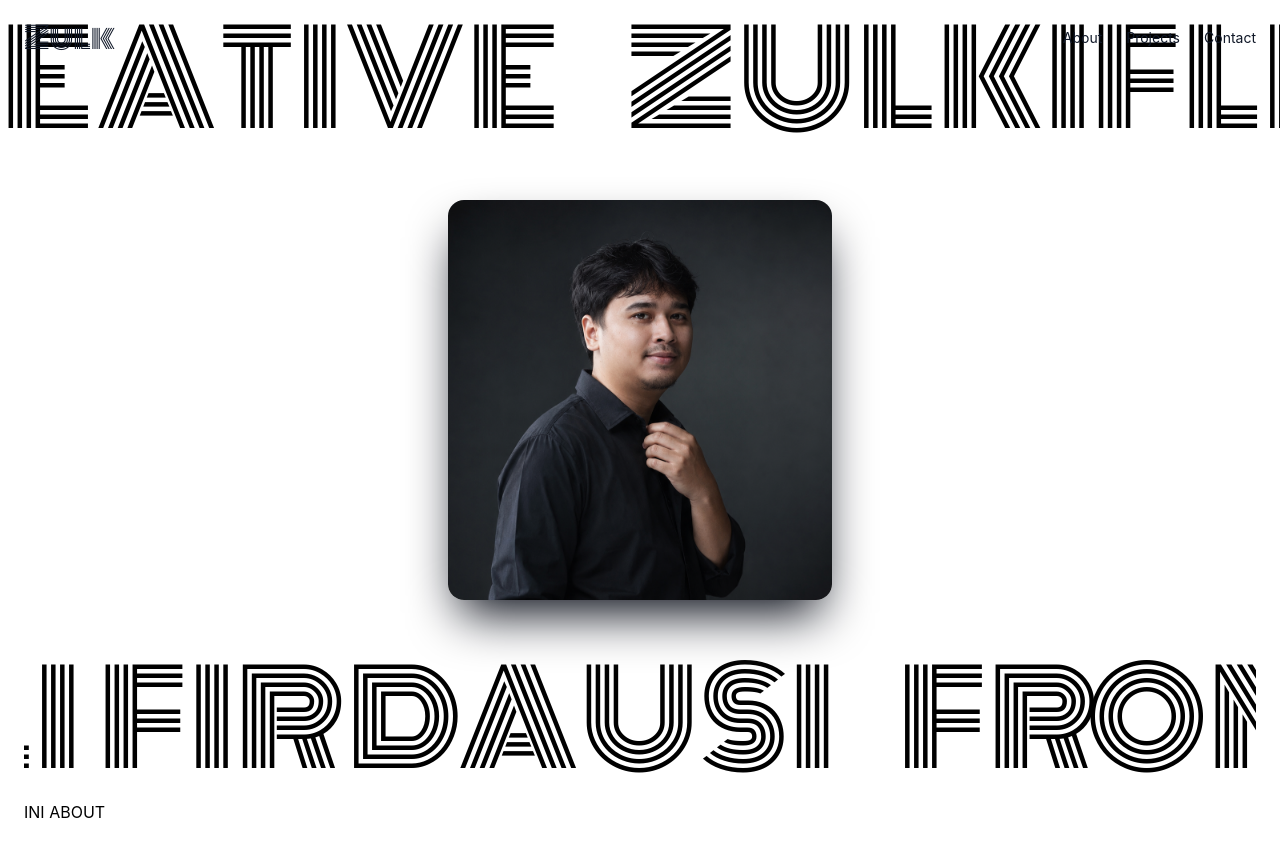
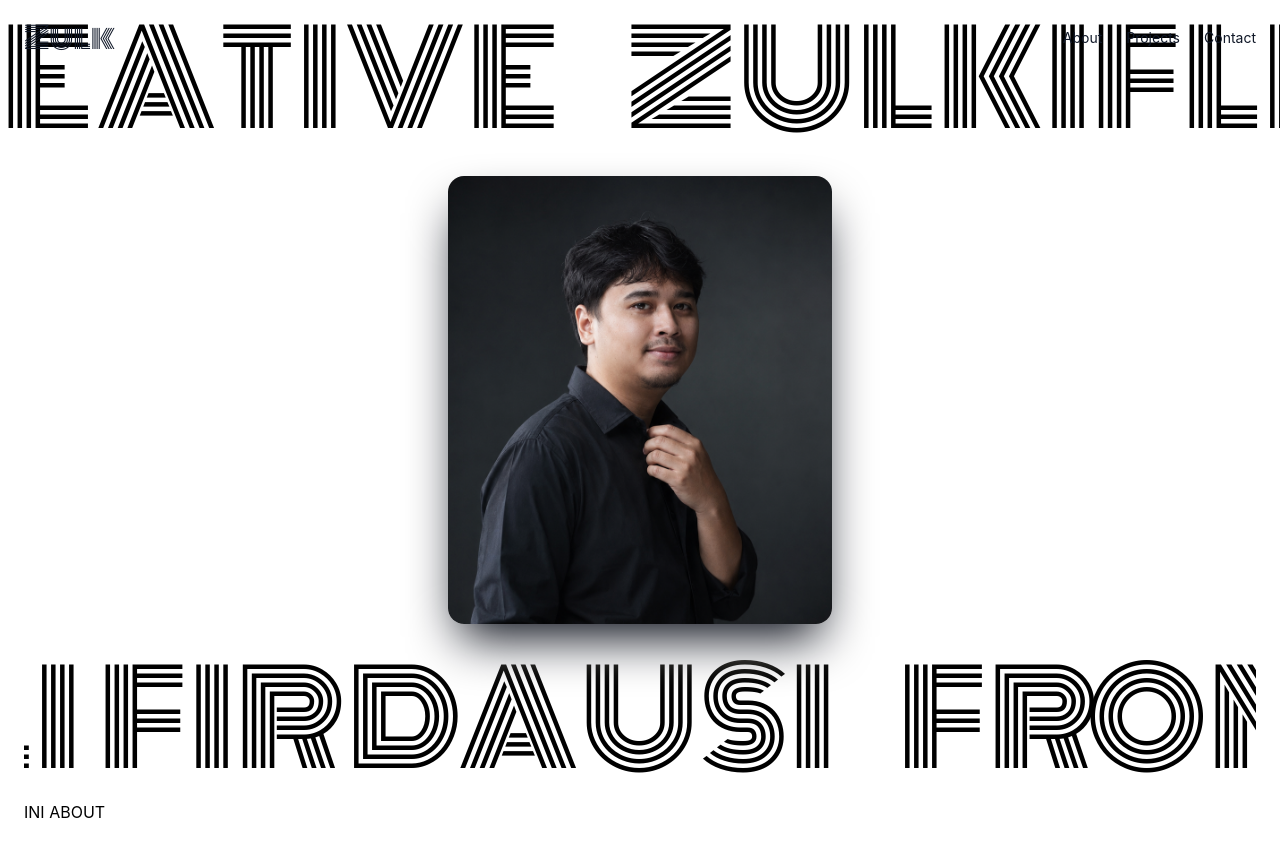
Before and after one commit to Zulkifli70/portofolio-new, a React (Vite) app: page / in a window 1280 px wide. Shown: the top 856 px of the page. Built offline with nearby package versions, Linux system fonts and the light colour scheme.

Commit message:
menambah animasi zoom foto saat scroll

```diff
--- a/src/App.css
+++ b/src/App.css
@@ -22,6 +22,10 @@
   --font-glitch: "Neuton", cursive;
 }
 
+.logo .nav {
+  mix-blend-mode: exclusion;
+}
+
 .scrolling-text {
   @apply w-full h-screen items-center min-h-1/3 flex overflow-hidden;
 }
@@ -36,8 +40,8 @@
 
 .hero-section {
   --section-pad: 1.5rem;
-  --hero-text-y: 10.5rem;
-  --hero-text-top-y: -10rem;
+  --hero-text-y: 16rem;
+  --hero-text-top-y: -16rem;
 }
 
 .hero-text-rail {
@@ -53,7 +57,17 @@
 }
 
 .hero-photo-frame {
+  position: absolute;
+  top: 50%;
+  left: 50%;
+  width: min(24rem, 68vw);
+  height: min(32rem, 56vh);
+  overflow: hidden;
+  border-radius: 1rem;
+  transform: translate(-50%, -50%);
+  transform-origin: center center;
   z-index: 1;
+  will-change: width, height, border-radius;
 }
 
 .hero-photo-frame img {
--- a/src/components/Header.jsx
+++ b/src/components/Header.jsx
@@ -1,11 +1,14 @@
 export default function Header() {
   return (
-    <header className="w-full flex items-center justify-between py-5 px-6 border-gray-200 fixed top-0 left-0 right-0 z-20">
-      <a href="#" className="text-3xl font-semibold text-gray-900 font-monoton">
+    <header className="header w-full flex items-center justify-between py-5 px-6 border-gray-200 fixed top-0 left-0 right-0 z-20">
+      <a
+        href="#"
+        className="logo text-3xl font-semibold text-gray-900 font-monoton"
+      >
         Zulk
       </a>
 
-      <nav className="flex gap-6">
+      <nav className="nav flex gap-6">
         <a href="#about" className="text-sm text-gray-900 hover:opacity-60">
           About
         </a>
--- a/src/layout/Section.jsx
+++ b/src/layout/Section.jsx
@@ -1,7 +1,18 @@
-export default function Section({ id, className = "", children }) {
+import { forwardRef } from "react";
+
+const Section = forwardRef(function Section(
+  { id, className = "", children },
+  ref,
+) {
   return (
-    <section id={id} className={`w-full min-h-screen px-6 ${className}`}>
+    <section
+      ref={ref}
+      id={id}
+      className={`w-full min-h-screen px-6 ${className}`}
+    >
       {children}
     </section>
   );
-}
+});
+
+export default Section;
--- a/src/sections/Hero.jsx
+++ b/src/sections/Hero.jsx
@@ -1,11 +1,44 @@
+import { useRef } from "react";
 import { useGSAP } from "@gsap/react";
 import Section from "../layout/Section";
 import gsap from "gsap";
 import { Observer } from "gsap/Observer";
+import { ScrollTrigger } from "gsap/ScrollTrigger";
 
-gsap.registerPlugin(Observer);
+gsap.registerPlugin(Observer, ScrollTrigger);
 
 export default function Hero() {
+  const sectionRef = useRef(null);
+  const frameRef = useRef(null);
+
+  // Efek zoom pada foto hero saat di-scroll.
+  useGSAP(
+    () => {
+      const frame = frameRef.current;
+      const heroSection = sectionRef.current;
+      if (!frame || !heroSection) return undefined;
+
+      const zoomTween = gsap.to(frame, {
+        width: "70vw",
+        height: "83vh",
+        borderRadius: 5,
+        ease: "none",
+        scrollTrigger: {
+          trigger: heroSection,
+          start: "top top",
+          end: "+=100%",
+          scrub: true,
+          pin: true,
+          invalidateOnRefresh: true,
+          // markers: true,
+        },
+      });
+
+      return () => zoomTween.kill();
+    },
+    { scope: sectionRef, dependencies: [] },
+  );
+
   useGSAP(() => {
     document.fonts.ready.then(() => {
       requestAnimationFrame(() => {
@@ -172,9 +205,15 @@ export default function Hero() {
     return tl;
   }
   return (
-    <Section className="hero-section relative isolate overflow-hidden bg-white">
+    <Section
+      ref={sectionRef}
+      className="hero-section relative isolate overflow-hidden bg-white"
+    >
       {/* Foto: TIDAK dibungkus lagi, cuma foto polos + frame */}
-      <div className="hero-photo-frame absolute top-1/2 left-1/2 md:h-1/2 w-64 -translate-x-1/2 -translate-y-1/2 overflow-hidden md:w-96 rounded-2xl shadow-2xl shadow-gray-950">
+      <div
+        ref={frameRef}
+        className="hero-photo-frame shadow-2xl shadow-gray-950"
+      >
         <img
           src="/zulk-photo.png"
           alt="zulkifli firdausi photo"
```
